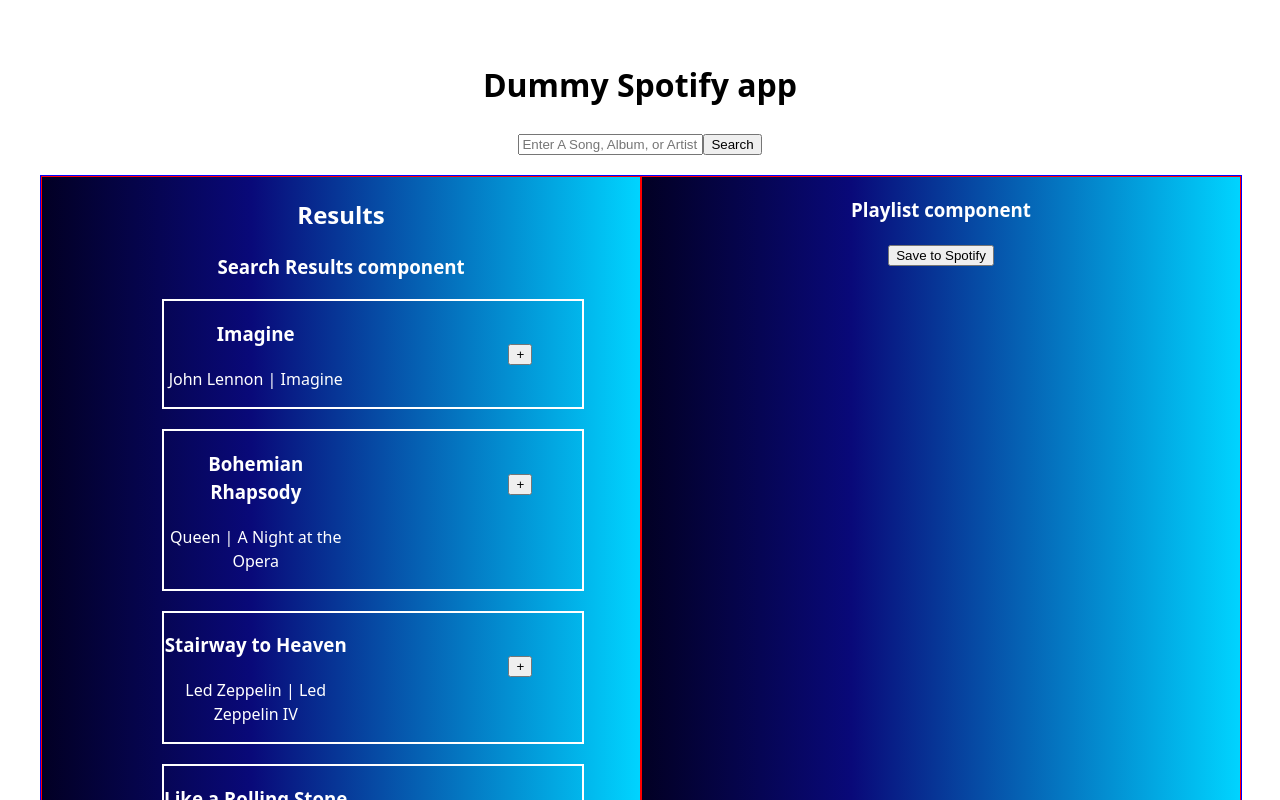
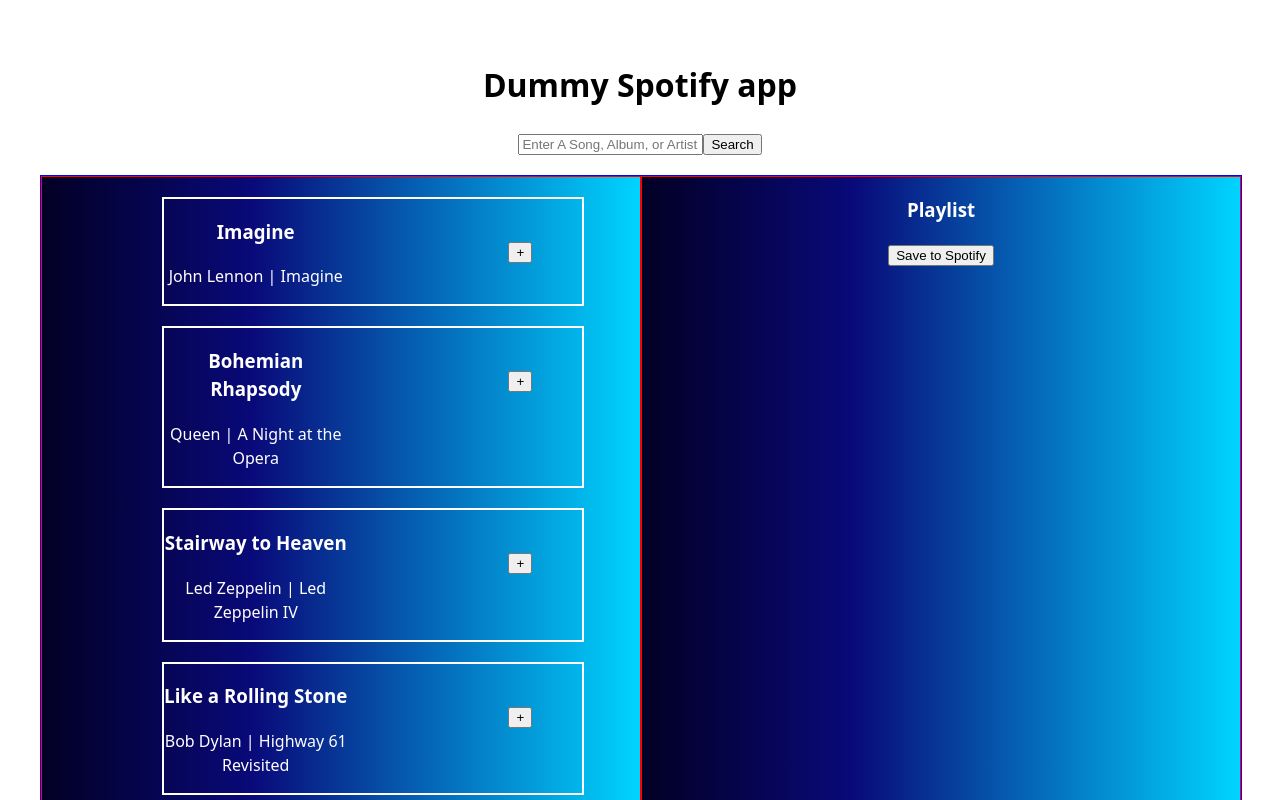
Before and after one commit to ehernandezvilla/jamming, a React (Vite) app: page / in a window 1280 px wide. Shown: the top 800 px of the page. Built offline with nearby package versions, Linux system fonts and the light colour scheme.

Commit message:
code: adding component save functionality

```diff
--- a/src/App.jsx
+++ b/src/App.jsx
@@ -1,25 +1,26 @@
 // import reactLogo from './assets/react.svg'
 // import viteLogo from '/vite.svg'
+import { useState } from 'react';
 import Playlist from './components/Playlist'
 import SearchBar from './components/SearchBar'
-import SearchResults from './components/SearchResults'
 import './App.css'
 import songs from './assets/utils/songs.json'
+import TrackList from './components/TrackList';
 
 
 function App() {
+  const [selectedSongs, setSelectedSongs] = useState([]);
 
   return (
     <>
       <h1>Dummy Spotify app</h1>
       <SearchBar />
-
       <div className='BodyContainer'>
         <div className='SeparatorContainer'>
-          <SearchResults data = {songs} />
+        <TrackList data={songs} onAddSong={(song) => setSelectedSongs([...selectedSongs, song])} />
         </div>
         <div className='SeparatorContainer'>
-          <Playlist />
+          <Playlist selectedSongs={selectedSongs}/>
         </div>
       </div>
     </>
--- a/src/assets/styles/Track.module.css
+++ b/src/assets/styles/Track.module.css
@@ -5,6 +5,7 @@
     border: solid 2px white;
     margin-left: 20%;
     margin-bottom: 20px;
+    margin-top: 20px;
 }
 
 .SongCard {
--- a/src/components/Playlist.jsx
+++ b/src/components/Playlist.jsx
@@ -1,11 +1,30 @@
-function Playlist() {
+import PropTypes from 'prop-types';
+
+
+function Playlist({ selectedSongs }) {
     return (
         <>
-        <h3>Playlist component</h3>
-        {/* <!-- Add a TrackList component --> */}
+        <h3>Playlist</h3>
+        {selectedSongs.map((song) => (
+            <div key={song.id}>
+                <p>{song.name} | {song.artist} | {song.album}</p>
+            </div>
+        )
+        )}
         <button className="SaveButton">Save to Spotify</button>
         </>
     );
 }
 
+Playlist.propTypes = {
+    selectedSongs: PropTypes.arrayOf(
+        PropTypes.shape({
+            id: PropTypes.string,
+            name: PropTypes.string,
+            album: PropTypes.string,
+            artist: PropTypes.string
+        })
+    ).isRequired
+};
+
 export default Playlist;
--- a/src/components/SearchResults.jsx
+++ b/src/components/SearchResults.jsx
@@ -12,7 +12,7 @@
 }
 
 SearchResults.propTypes = {
-    data: PropTypes.array.isRequired
+    data: PropTypes.object.isRequired
 }
 
 
--- a/src/components/Track.jsx
+++ b/src/components/Track.jsx
@@ -2,7 +2,7 @@
 import styles from '../assets/styles/Track.module.css';
 
 
-function Track({ data }) {
+function Track({ data, onAdd }) {
     return (
         <div className={styles.SongsContainer}>
             <div className={styles.SongCard}>
@@ -10,7 +10,7 @@
                 <p>{data.artist} | {data.album}</p>
                 </div>
             <div className={styles.AddContainer}>
-                <button>+</button>
+                <button onClick={onAdd}>+</button>
             </div>
         </div>
     );
@@ -18,6 +18,7 @@
 
 Track.propTypes = {
     data: PropTypes.object,
+    onAdd: PropTypes.func.isRequired,
 };
 
 export default Track;
--- a/src/components/TrackList.jsx
+++ b/src/components/TrackList.jsx
@@ -1,12 +1,13 @@
 import PropTypes from "prop-types";
 import Track from "./Track";
 
-function TrackList({ data }) {
-  return (
+function TrackList({ data, onAddSong }) {
+
+return (
     <>
         <div>
         {data.songs.map((song) => (
-           <Track key={song.id} data={song} />
+           <Track key={song.id} data={song} onAdd={() => onAddSong(song)} />
          ))}
       </div>
     </>
@@ -24,6 +25,7 @@
             })
         )
     }).isRequired,
+    onAddSong: PropTypes.func.isRequired,
 };
 
 export default TrackList;
```
